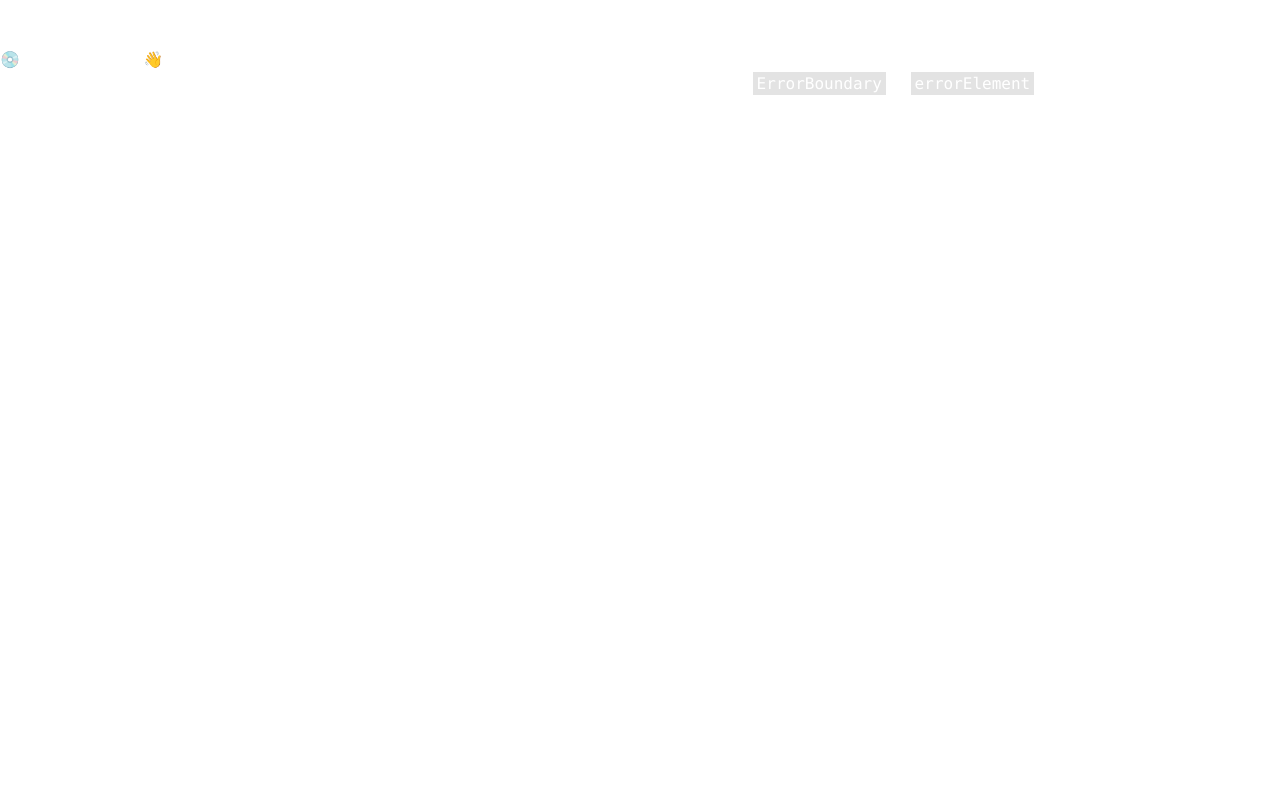
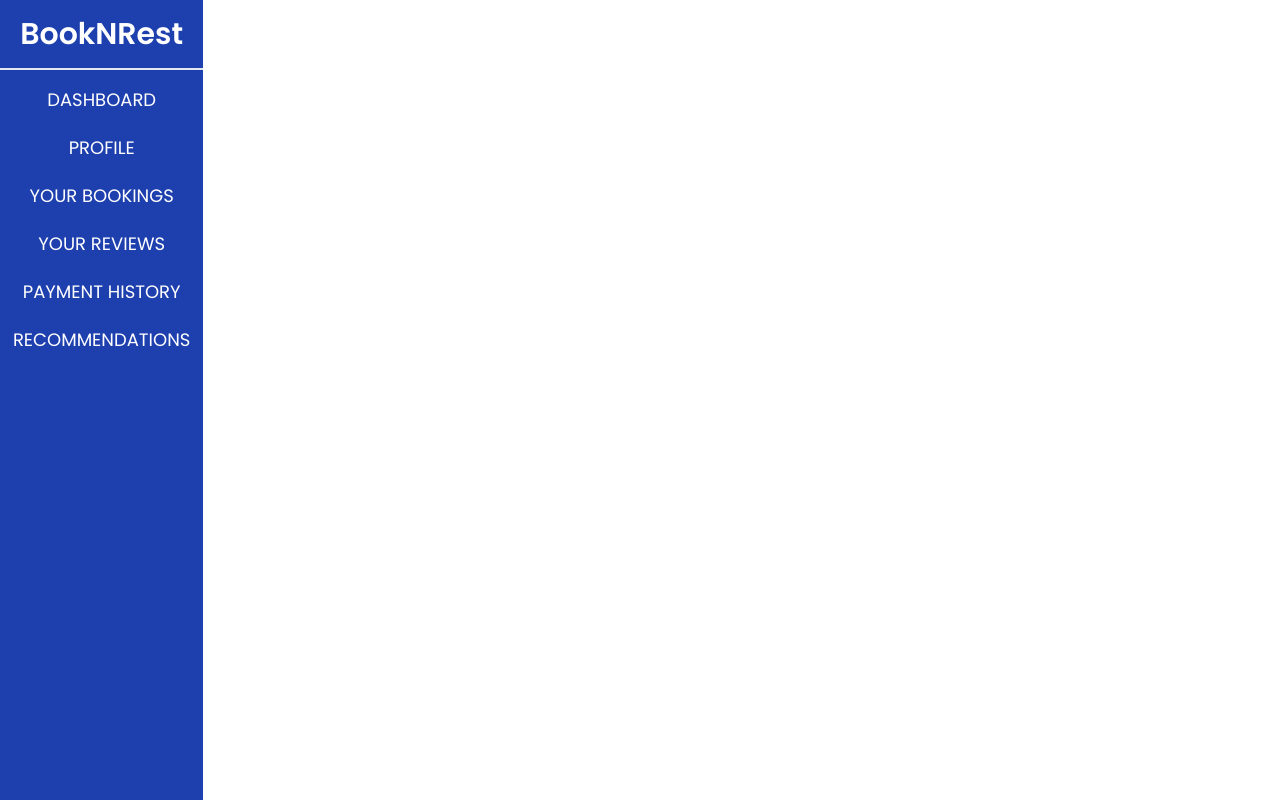
Before and after one commit to Shahriar090/Book-N-Rest-Client, a React (Vite) app: page /dashboard in a window 1280 px wide. Before the commit this address had no page. Built offline with nearby package versions, Linux system fonts and the light colour scheme.

Commit message:
Implementing dashboard

```diff
--- a/src/components/HeaderComponents/UserInfo.tsx
+++ b/src/components/HeaderComponents/UserInfo.tsx
@@ -74,9 +74,11 @@ const UserInfo = () => {
             </DropdownMenuItem>
             {/* TODO : WILL BE ADDED EDIT PROFILE FUNCTIONALITY */}
             <DropdownMenuItem>
-              <Button variant="secondary" size="sm" className="w-full">
-                Edit Profile
-              </Button>
+              <Link to="/dashboard" className="w-full">
+                <Button variant="secondary" size="sm" className="w-full">
+                  Edit Profile
+                </Button>
+              </Link>
             </DropdownMenuItem>
             <DropdownMenuItem>
               <Button
--- /dev/null
+++ b/src/layout/dashboard/DashProfile.tsx
@@ -0,0 +1,32 @@
+import { getCurrentUser } from "@/redux/features/auth/authSlice";
+import { useAppSelector } from "@/redux/hooks";
+
+const DashProfile = () => {
+  const currentUser = useAppSelector(getCurrentUser);
+  return (
+    <div>
+      <div className="banner w-full h-[250px] bg-primary-color"></div>
+      <div className="flex gap-3">
+        <div className="profile-image -mt-44">
+          <img
+            src={currentUser?.avatarImage}
+            alt="User Avatar"
+            className="h-44 w-44 rounded-full ring-2 cursor-pointer"
+          />
+        </div>
+
+        <div className="user-details -mt-32">
+          <p className="text-primary-text text-2xl">
+            {currentUser?.firstName} {currentUser?.lastName}
+          </p>
+          <p className="text-primary-text">
+            {currentUser?.isAdmin === false ? "User" : "Admin"}
+          </p>
+          <p>{currentUser?.email}</p>
+        </div>
+      </div>
+    </div>
+  );
+};
+
+export default DashProfile;
--- /dev/null
+++ b/src/layout/dashboard/Dashboard.tsx
@@ -0,0 +1,17 @@
+import { Outlet } from "react-router-dom";
+import Sidebar from "./Sidebar";
+
+const Dashboard = () => {
+  return (
+    <div className="grid grid-cols-1 md:grid-cols-12 h-screen gap-0 md:gap-3">
+      <div className="bg-primary-color col-span-2">
+        <Sidebar />
+      </div>
+      <div className="bg-primary-text col-span-10">
+        <Outlet />
+      </div>
+    </div>
+  );
+};
+
+export default Dashboard;
--- /dev/null
+++ b/src/layout/dashboard/Sidebar.tsx
@@ -0,0 +1,32 @@
+import { Link } from "react-router-dom";
+
+const Sidebar = () => {
+  const userSidebarItems = [
+    { id: 1, label: "Dashboard", to: "/dashboard" },
+    { id: 2, label: "Profile", to: "dash-profile" },
+    { id: 3, label: "Your Bookings", to: "your-bookings" },
+    { id: 4, label: "Your Reviews", to: "your-reviews" },
+    { id: 5, label: "Payment History", to: "payment-history" },
+    { id: 6, label: "Recommendations", to: "recommendations" },
+  ];
+  return (
+    <div>
+      <div className="flex justify-center py-4 border-b-2">
+        <Link to="/">
+          <span className="text-primary-text font-semibold text-2xl md:text-3xl text-center">
+            BookNRest
+          </span>
+        </Link>
+      </div>
+      <div className="sidebar-items flex flex-col items-center gap-5 pt-4 uppercase">
+        {userSidebarItems.map((item) => (
+          <Link key={item.id} to={item.to}>
+            <li className="text-lg">{item.label}</li>
+          </Link>
+        ))}
+      </div>
+    </div>
+  );
+};
+
+export default Sidebar;
--- /dev/null
+++ b/src/pages/UserProfile.tsx
@@ -0,0 +1,13 @@
+import Container from "@/shared/Container";
+
+const UserProfile = () => {
+  return (
+    <section className="h-screen">
+      <Container>
+        <h1>This is user profile</h1>
+      </Container>
+    </section>
+  );
+};
+
+export default UserProfile;
```
Also changed, not shown: src/routes/Routes.tsx (+17 -0 lines).
